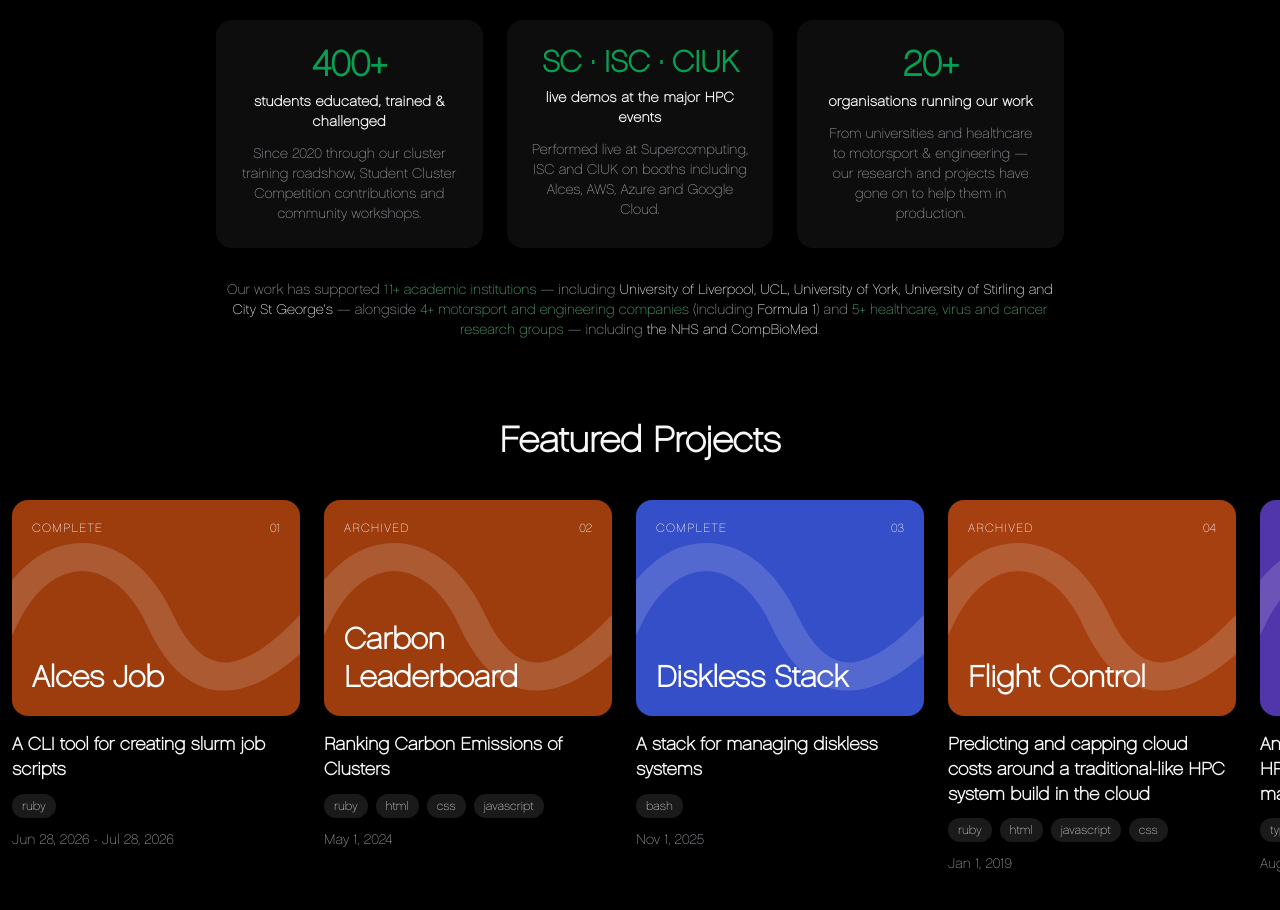
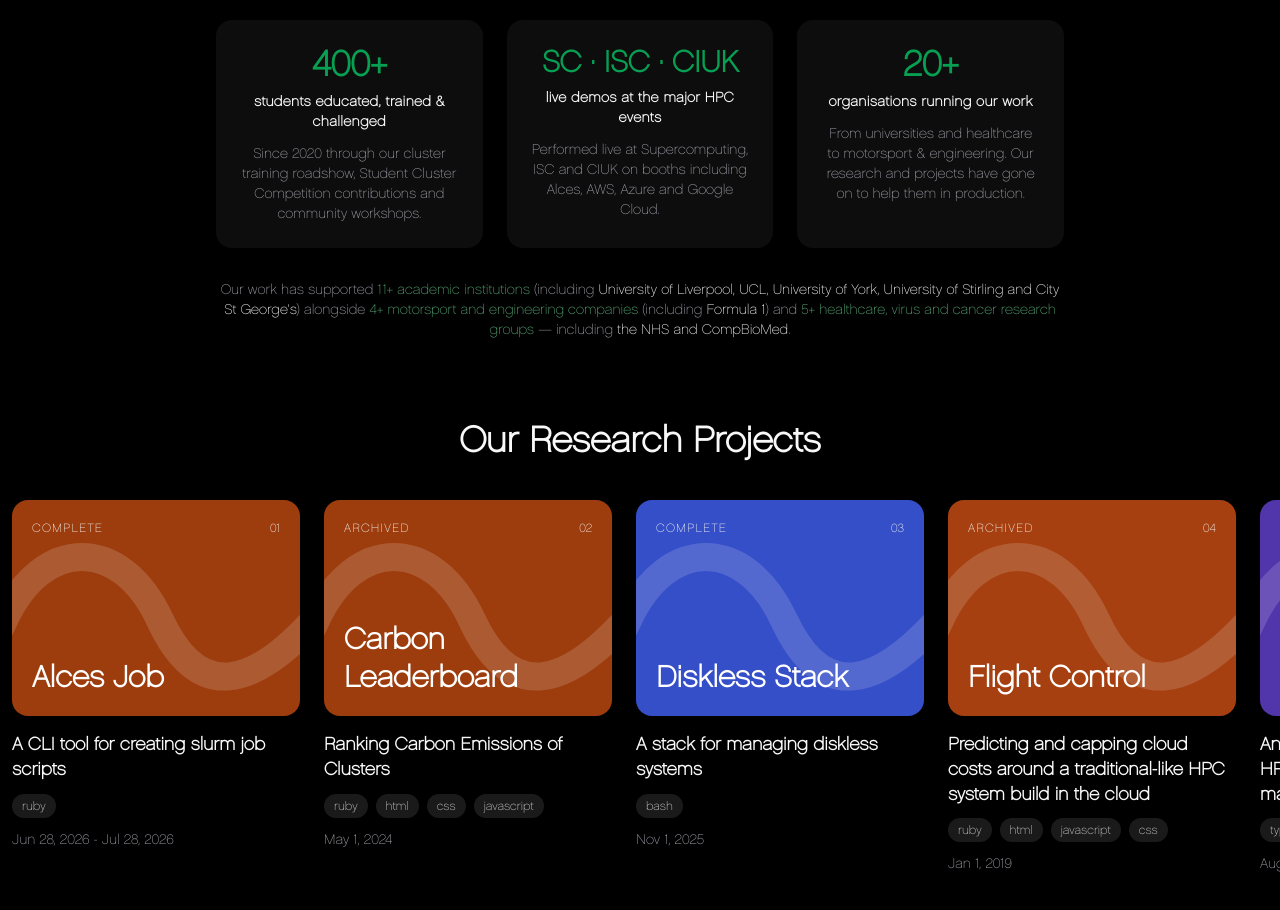
Before and after one commit to openflighthpc/openflightHPC_website_v2, a Next.js app: page / in a window 1280 px wide. Shown: the part 840-1750 px from the top of the page. Built offline with nearby package versions, Linux system fonts and the light colour scheme.

Commit message:
Tweak wording

```diff
--- a/app/page.tsx
+++ b/app/page.tsx
@@ -74,16 +74,16 @@ export default function Home() {
                            organisations running our work
                         </span>
                         <p className="mt-3 text-sm text-zinc-400">
-                           From universities and healthcare to motorsport &amp; engineering —
-                           our research and projects have gone on to help them in production.
+                           From universities and healthcare to motorsport &amp; engineering.
+                           Our research and projects have gone on to help them in production.
                         </p>
                      </div>
                   </div>
 
                   <p className="mt-8 text-center text-sm text-zinc-400">
                      Our work has supported{' '}
-                     <span className="text-green-300/70">11+ academic institutions</span> — including{' '}
-                     <span className="text-[#f8f8f8]">University of Liverpool, UCL, University of York, University of Stirling and City St George&apos;s</span> — alongside{' '}
+                     <span className="text-green-300/70">11+ academic institutions</span> (including{' '}
+                     <span className="text-[#f8f8f8]">University of Liverpool, UCL, University of York, University of Stirling and City St George&apos;s</span>) alongside{' '}
                      <span className="text-green-300/70">4+ motorsport and engineering companies</span> (including{' '}
                      <span className="text-[#f8f8f8]">Formula 1</span>) and{' '}
                      <span className="text-green-300/70">5+ healthcare, virus and cancer research groups</span> — including{' '}
@@ -94,7 +94,7 @@ export default function Home() {
 
             <section aria-labelledby="featured-projects" className="mt-20 pb-26 w-full ">
                <h2 id="featured-projects" className="text-center text-4xl font-bold">
-                  Featured Projects
+                  Our Research Projects
                </h2>
 
                <div className="mt-10  hidden sm:block ">
```
